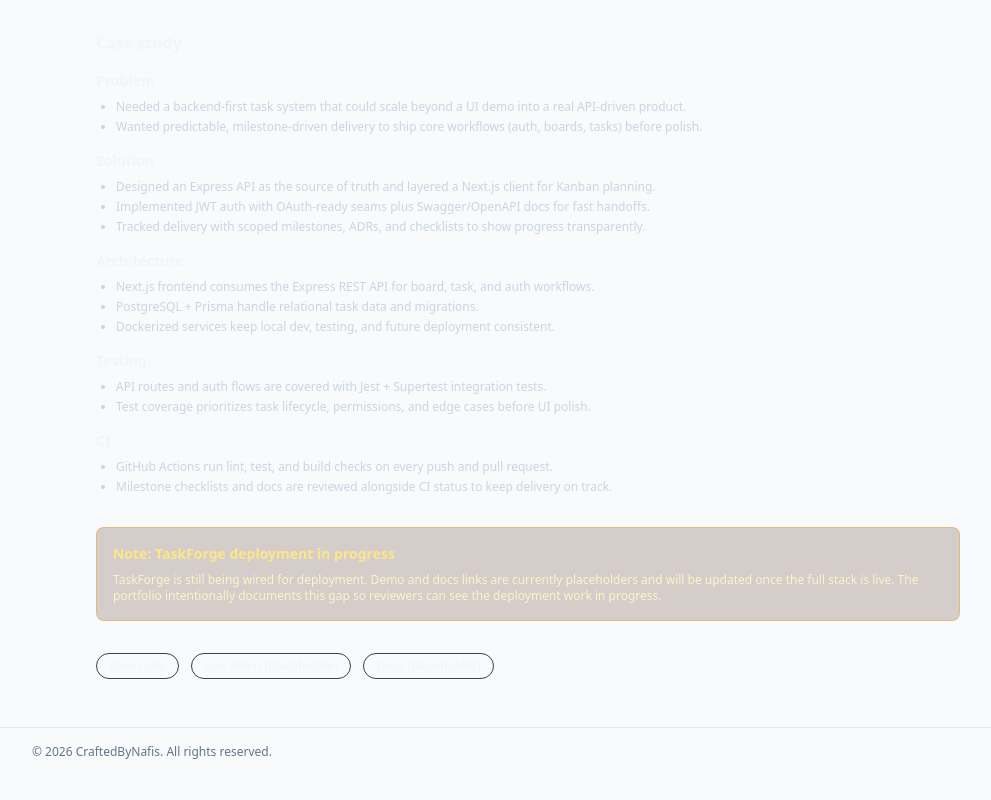
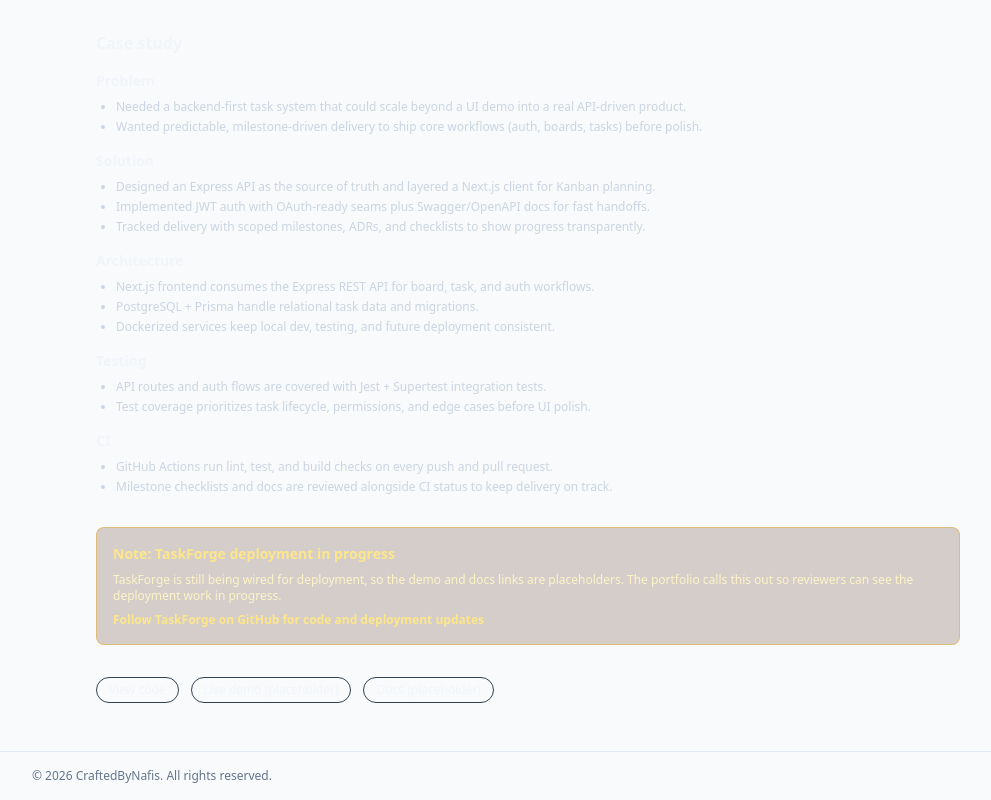
Before and after one commit to naf1s66/craftedbynafis, a Next.js app: page /projects/taskforge in a window 1280 px wide. Shown: the part 518-1318 px from the top of the page, without its empty margins (112-1103 px from the left). Before the commit the page ends 1294 px from the top, so only its background shows below. Built offline with nearby package versions, Linux system fonts and the light colour scheme.

Commit message:
Add TaskForge placeholder callout link

```diff
--- a/app/projects/[slug]/page.tsx
+++ b/app/projects/[slug]/page.tsx
@@ -100,11 +100,18 @@
             Note: TaskForge deployment in progress
           </h2>
           <p>
-            TaskForge is still being wired for deployment. Demo and docs links
-            are currently placeholders and will be updated once the full stack is
-            live. The portfolio intentionally documents this gap so reviewers can
+            TaskForge is still being wired for deployment, so the demo and docs
+            links are placeholders. The portfolio calls this out so reviewers can
             see the deployment work in progress.
           </p>
+          {project.links.github && (
+            <Link
+              href={project.links.github}
+              className="inline-flex items-center text-xs font-semibold text-amber-200 hover:text-amber-100"
+            >
+              Follow TaskForge on GitHub for code and deployment updates
+            </Link>
+          )}
         </div>
       )}
 
```
